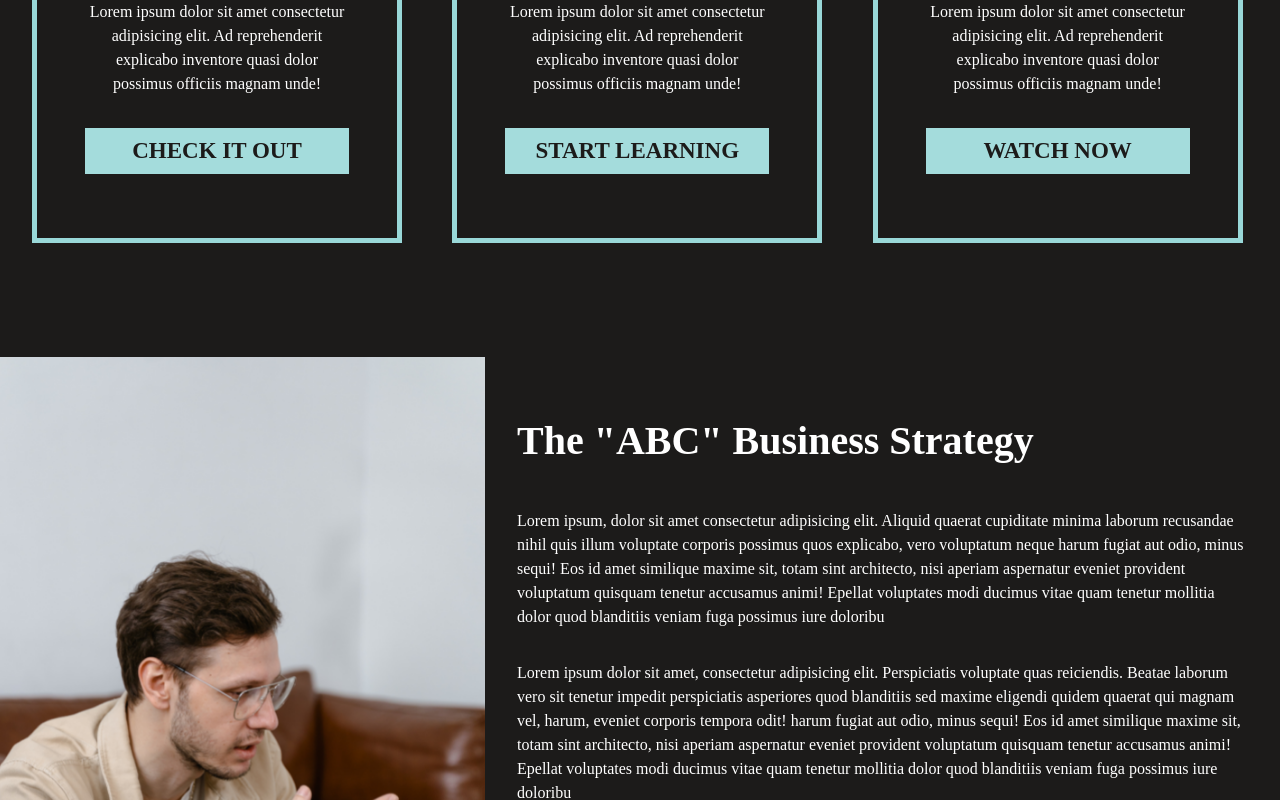
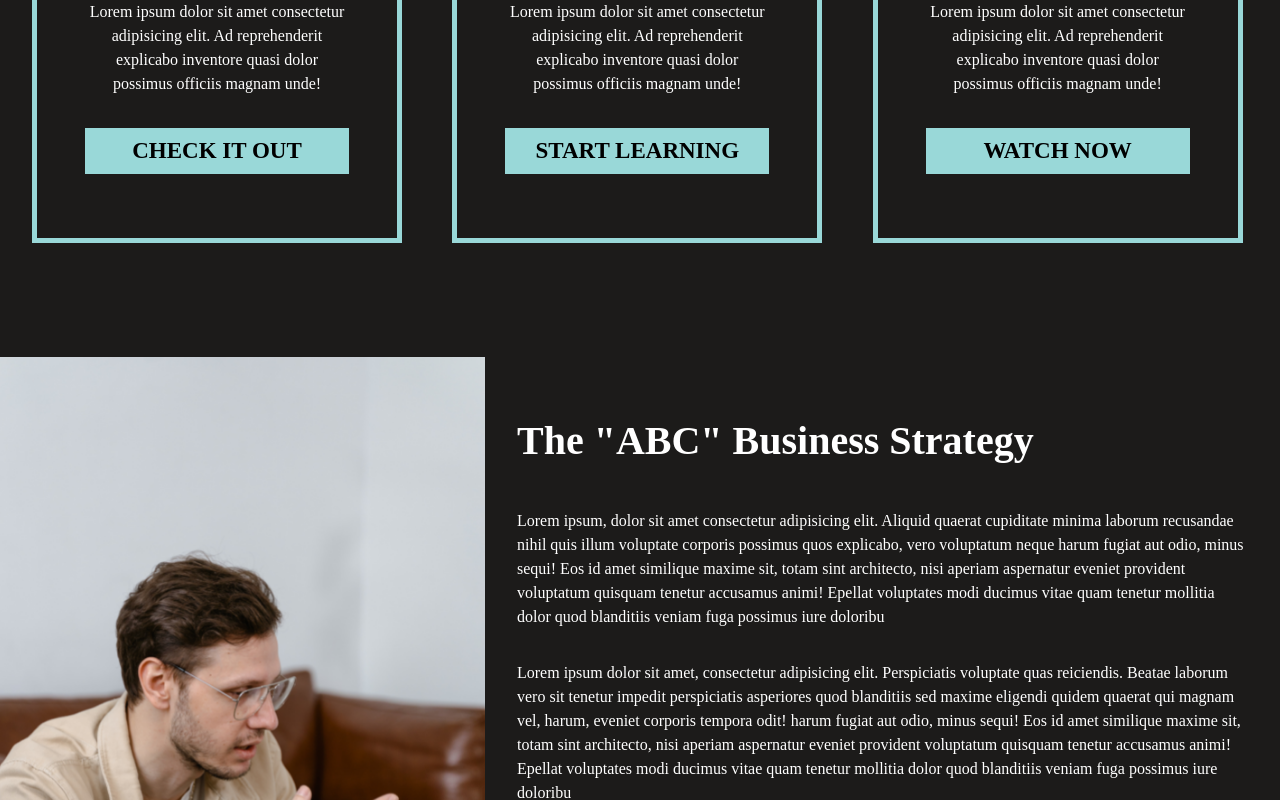
Before and after one commit to Shobowale10/learnbry-website-template, a plain HTML site: page index.html in a window 1280 px wide. Shown: the part 1600-2400 px from the top of the page. Drawn offline with Linux system fonts and the light colour scheme; a web font is replaced by a local one.

Commit message:
Update main.css

```diff
--- a/css/main.css
+++ b/css/main.css
@@ -144,8 +144,6 @@ header {
     cursor: pointer;
     padding: 10px 0;
     background-color: #99D8D8;
-    mix-blend-mode: screen;
-    background-repeat: no-repeat;
 }
 
 .card-line-button:hover {
```
